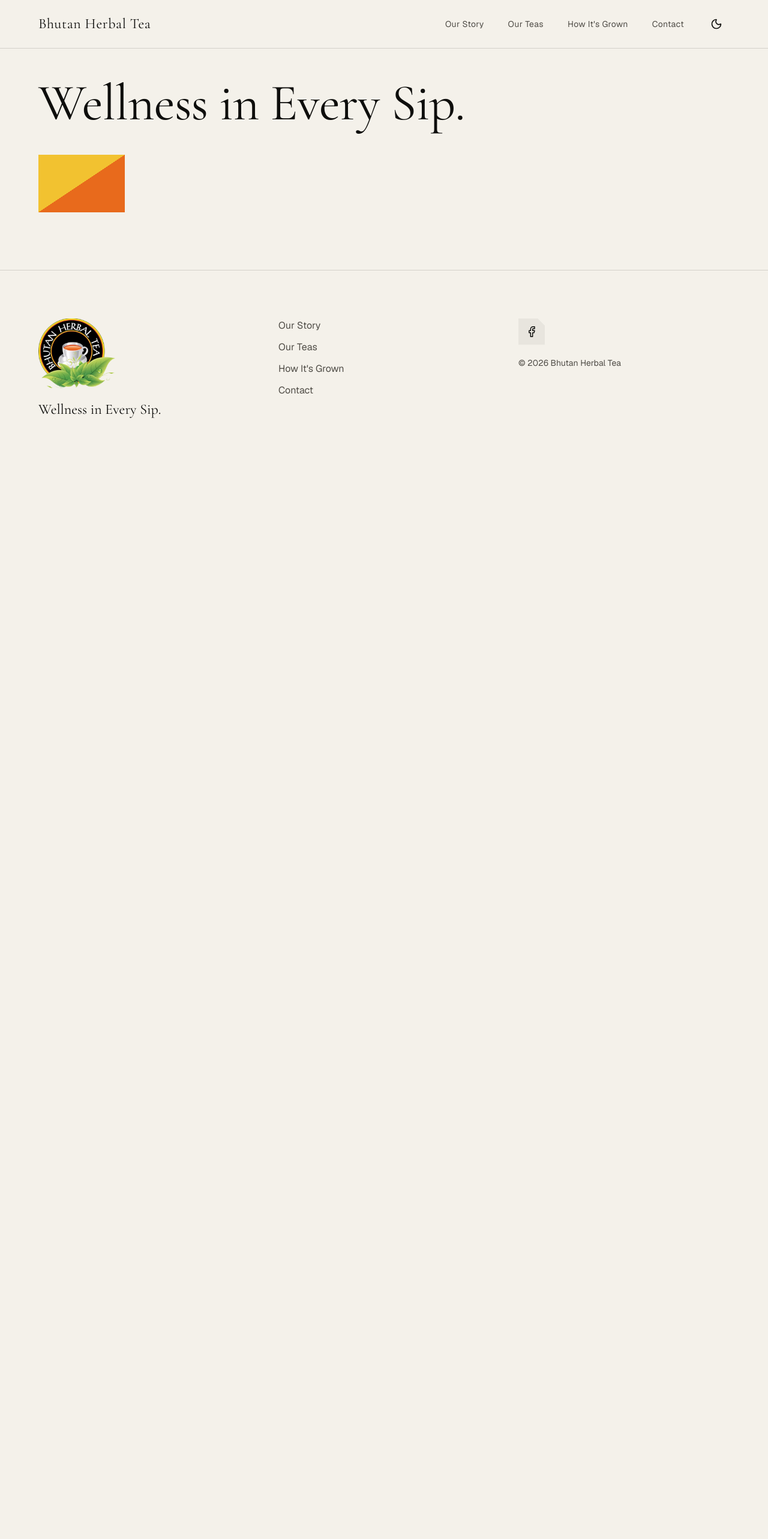
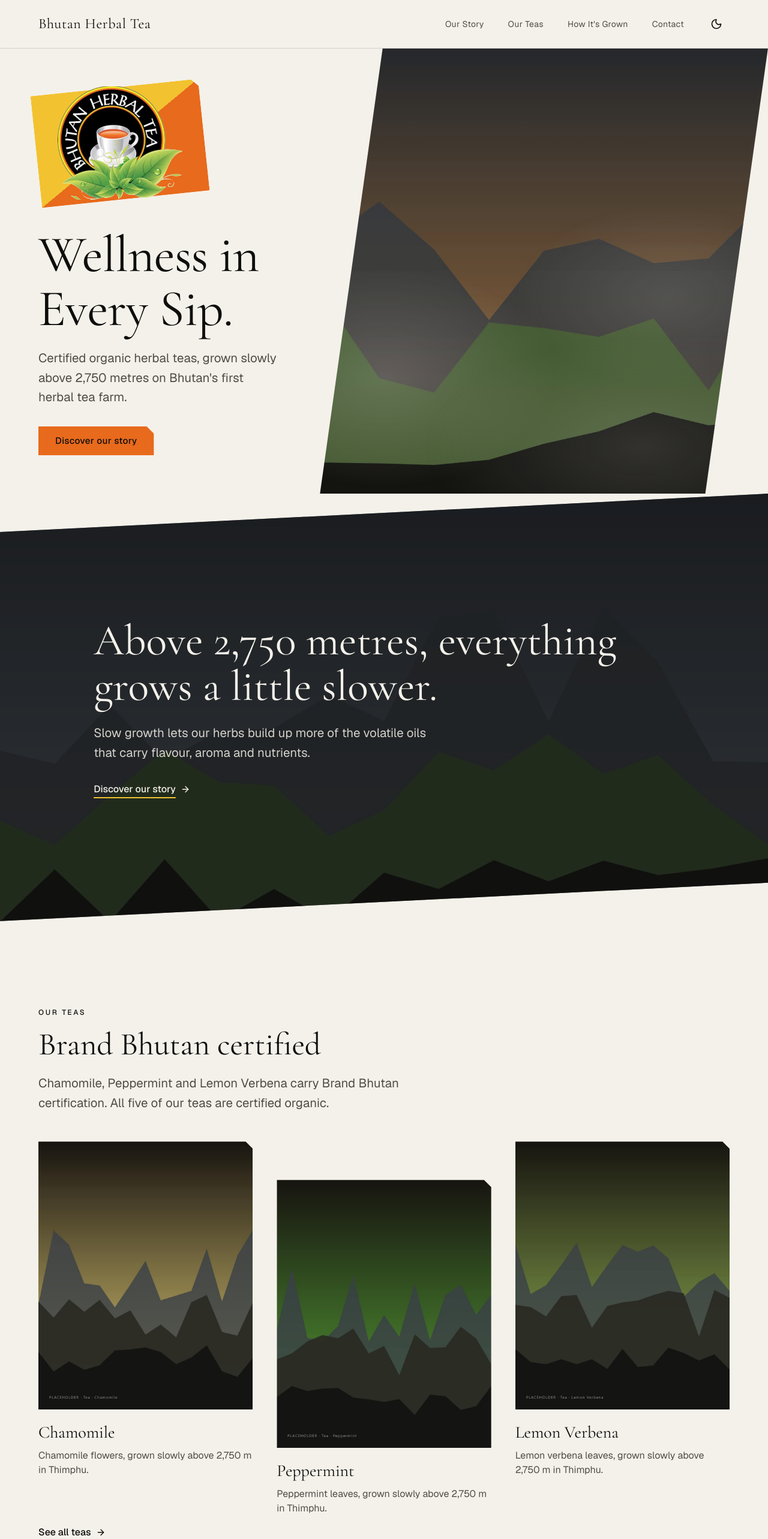
Before and after one commit to Bhutan-Herbal-Tea/Bhutanherbaltea, a Next.js app: page / in a window 1280 px wide. Shown: the top 2566 px of the page at 60% size. Before the commit the page ends 800 px from the top, so only its background shows below. Built offline with nearby package versions, Linux system fonts and the light colour scheme.

Commit message:
Build the Diagonal home page

```diff
--- /dev/null
+++ b/src/app/(home)/_components/ContactPanel.tsx
@@ -0,0 +1,32 @@
+import { contactPage, homeCopy } from "@/data/pages";
+import { ButtonLink } from "@/components/ui/ButtonLink";
+import { Reveal } from "@/components/ui/Reveal";
+import { WhatsAppButton } from "@/components/ui/WhatsAppButton";
+
+// The one block filled with the flag split. Ink text passes contrast on both halves.
+export function ContactPanel() {
+  const { heading, body, linkLabel } = homeCopy.contactPanel;
+  return (
+    <section
+      aria-labelledby="contact-panel-heading"
+      className="flag-split slant-top py-[calc(var(--slant)+4.5rem)] text-ink md:py-[calc(var(--slant)+6rem)]"
+    >
+      <div className="container-page">
+        <Reveal className="flex flex-col items-start gap-8 xl:flex-row xl:items-end xl:justify-between">
+          <div className="max-w-2xl">
+            <h2 id="contact-panel-heading" className="font-serif text-title">
+              {heading}
+            </h2>
+            <p className="mt-4 text-lead">{body}</p>
+          </div>
+          <div className="flex w-full flex-col gap-3 md:w-auto md:flex-row">
+            <WhatsAppButton variant="ink" label={contactPage.whatsappLabel} className="w-full md:w-auto" />
+            <ButtonLink href="/contact" variant="ink" className="w-full md:w-auto">
+              {linkLabel}
+            </ButtonLink>
+          </div>
+        </Reveal>
+      </div>
+    </section>
+  );
+}
--- /dev/null
+++ b/src/app/(home)/_components/FeaturedTeas.tsx
@@ -0,0 +1,35 @@
+import { featuredTeas } from "@/data/teas";
+import { homeCopy } from "@/data/pages";
+import { cn } from "@/lib/utils";
+import { ArrowLink } from "@/components/ui/ArrowLink";
+import { Reveal } from "@/components/ui/Reveal";
+import { Section } from "@/components/ui/Section";
+import { TeaCard } from "@/components/teas/TeaCard";
+
+export function FeaturedTeas() {
+  const { eyebrow, heading, body, linkLabel } = homeCopy.featured;
+  return (
+    <Section aria-labelledby="featured-heading">
+      <Reveal className="max-w-2xl">
+        <p className="eyebrow text-accent-text">{eyebrow}</p>
+        <h2 id="featured-heading" className="mt-4 font-serif text-title text-foreground">
+          {heading}
+        </h2>
+        <p className="mt-5 text-lead text-muted-foreground">{body}</p>
+      </Reveal>
+      <ul
+        aria-label={heading}
+        className="scroll-row -mx-5 mt-12 flex snap-x snap-mandatory scroll-px-5 gap-5 overflow-x-auto px-5 pb-2 md:mx-0 md:grid md:grid-cols-3 md:gap-6 md:overflow-visible md:px-0 md:pb-20 xl:gap-10"
+      >
+        {featuredTeas.map((tea, index) => (
+          <li key={tea.slug} className={cn("w-[78%] shrink-0 snap-start md:w-auto", index === 1 && "md:translate-y-16")}>
+            <TeaCard tea={tea} sizes="(min-width: 1280px) 380px, (min-width: 768px) 33vw, 78vw" />
+          </li>
+        ))}
+      </ul>
+      <ArrowLink href="/teas" className="mt-10 md:mt-0">
+        {linkLabel}
+      </ArrowLink>
+    </Section>
+  );
+}
--- /dev/null
+++ b/src/app/(home)/_components/GrownStrip.tsx
@@ -0,0 +1,29 @@
+import Image from "next/image";
+import { homeCopy } from "@/data/pages";
+import { ArrowLink } from "@/components/ui/ArrowLink";
+import { ImageReveal } from "@/components/ui/ImageReveal";
+import { Reveal } from "@/components/ui/Reveal";
+
+export function GrownStrip() {
+  const { heading, body, linkLabel, image } = homeCopy.grown;
+  return (
+    <section aria-labelledby="grown-heading" className="pb-20 md:pb-28 xl:pb-36">
+      <ImageReveal>
+        <div className="relative aspect-4/3 md:aspect-video xl:aspect-21/9">
+          <Image src={image.src} alt={image.alt} fill sizes="100vw" className="object-cover" />
+        </div>
+      </ImageReveal>
+      <div className="container-page mt-10 xl:mt-14 xl:grid xl:grid-cols-12">
+        <Reveal className="max-w-xl xl:col-span-6 xl:col-start-6 xl:max-w-none">
+          <h2 id="grown-heading" className="font-serif text-title text-foreground">
+            {heading}
+          </h2>
+          <p className="mt-5 text-lead text-muted-foreground">{body}</p>
+          <ArrowLink href="/how-its-grown" className="mt-8">
+            {linkLabel}
+          </ArrowLink>
+        </Reveal>
+      </div>
+    </section>
+  );
+}
--- /dev/null
+++ b/src/app/(home)/_components/Hero.tsx
@@ -0,0 +1,61 @@
+"use client";
+
+import { useRef } from "react";
+import Image from "next/image";
+import { motion, useReducedMotion, useScroll, useTransform } from "framer-motion";
+import { heroPhoto, TAGLINE } from "@/data/site";
+import { homeCopy } from "@/data/pages";
+import { ButtonLink } from "@/components/ui/ButtonLink";
+import { Logo } from "@/components/ui/Logo";
+
+export function Hero() {
+  const ref = useRef<HTMLElement>(null);
+  const reduce = useReducedMotion();
+  const { scrollYProgress } = useScroll({ target: ref, offset: ["start start", "end start"] });
+  const y = useTransform(scrollYProgress, [0, 1], ["0%", reduce ? "0%" : "14%"]);
+  const { subtext, ctaLabel } = homeCopy.hero;
+
+  return (
+    <section
+      ref={ref}
+      className="relative grid min-h-dvh pt-16 md:grid-cols-2 md:items-center xl:grid-cols-[5fr_7fr] xl:pt-20"
+    >
+      {/* Photo: a band with a slanted foot on phones, a flag-angled parallelogram from tablet up. */}
+      <div className="slant-bottom relative h-[44svh] overflow-hidden short:h-[45svh] md:parallelogram md:order-2 md:h-full md:min-h-[calc(100dvh-4rem)] xl:min-h-[calc(100dvh-5rem)]">
+        <motion.div className="absolute inset-0 scale-115" style={{ y }}>
+          <Image
+            src={heroPhoto.src}
+            alt={heroPhoto.alt}
+            fill
+            preload
+            sizes="(min-width: 1280px) 58vw, (min-width: 768px) 50vw, 100vw"
+            className="object-cover"
+          />
+        </motion.div>
+        <div aria-hidden className="absolute inset-0 bg-ink/15" />
+        <div aria-hidden className="mist-layer" />
+        <div aria-hidden className="mist-layer mist-layer--slow" />
+      </div>
+
+      <div className="container-page relative -mt-16 flex flex-col items-start pb-14 short:-mt-10 md:order-1 md:mt-0 md:py-16 xl:pl-16">
+        {/* Left inset keeps the wider, tilted flag halo inside the page margin. */}
+        <div className="relative ml-6 w-32 short:w-24 md:ml-8 md:w-44 xl:w-52">
+          {/* Flag halo: Bhutan's flag proportions (3:2), tilted behind the round logo. */}
+          <div
+            aria-hidden
+            className="flag-split notch absolute top-1/2 left-1/2 aspect-3/2 w-[135%] -translate-x-1/2 -translate-y-1/2 -rotate-6"
+          />
+          <Logo
+            className="relative h-auto w-full"
+            sizes="(min-width: 1280px) 208px, (min-width: 768px) 176px, 128px"
+          />
+        </div>
+        <h1 className="mt-8 font-serif text-display text-foreground short:mt-6 md:mt-12">{TAGLINE}</h1>
+        <p className="mt-5 max-w-md text-lead text-muted-foreground">{subtext}</p>
+        <ButtonLink href="/our-story" className="mt-8">
+          {ctaLabel}
+        </ButtonLink>
+      </div>
+    </section>
+  );
+}
--- /dev/null
+++ b/src/app/(home)/_components/StatementBand.tsx
@@ -0,0 +1,28 @@
+import Image from "next/image";
+import { homeCopy } from "@/data/pages";
+import { ArrowLink } from "@/components/ui/ArrowLink";
+import { Reveal } from "@/components/ui/Reveal";
+
+export function StatementBand() {
+  const { heading, body, linkLabel, image } = homeCopy.statement;
+  return (
+    <section
+      aria-labelledby="statement-heading"
+      className="slant-both relative overflow-hidden py-[calc(var(--slant)+5rem)] md:py-[calc(var(--slant)+7rem)] xl:py-[calc(var(--slant)+9rem)]"
+    >
+      <Image src={image.src} alt={image.alt} fill sizes="100vw" className="object-cover" />
+      <div aria-hidden className="absolute inset-0 bg-ink/60" />
+      <div className="container-page relative">
+        <Reveal className="max-w-4xl xl:ml-[8%]">
+          <h2 id="statement-heading" className="font-serif text-title text-mist xl:text-[4.5rem] xl:leading-[1.05]">
+            {heading}
+          </h2>
+          <p className="mt-6 max-w-xl text-lead text-mist/85">{body}</p>
+          <ArrowLink href="/our-story" tone="photo" className="mt-8">
+            {linkLabel}
+          </ArrowLink>
+        </Reveal>
+      </div>
+    </section>
+  );
+}
--- a/src/app/(home)/page.tsx
+++ b/src/app/(home)/page.tsx
@@ -1,10 +1,17 @@
-import { TAGLINE } from "@/data/site";
+import { ContactPanel } from "./_components/ContactPanel";
+import { FeaturedTeas } from "./_components/FeaturedTeas";
+import { GrownStrip } from "./_components/GrownStrip";
+import { Hero } from "./_components/Hero";
+import { StatementBand } from "./_components/StatementBand";
 
 export default function HomePage() {
   return (
-    <div className="container-page pt-32 pb-24">
-      <h1 className="font-serif text-display text-foreground">{TAGLINE}</h1>
-      <div className="mt-10 h-24 w-36 flag-split" />
-    </div>
+    <>
+      <Hero />
+      <StatementBand />
+      <FeaturedTeas />
+      <GrownStrip />
+      <ContactPanel />
+    </>
   );
 }
--- /dev/null
+++ b/src/components/teas/TeaCard.tsx
@@ -0,0 +1,29 @@
+import Image from "next/image";
+import Link from "next/link";
+import type { Tea } from "@/data/teas";
+import { teaDetailCopy } from "@/data/pages";
+import { ImageReveal } from "@/components/ui/ImageReveal";
+
+type TeaCardProps = { tea: Tea; sizes: string };
+
+export function TeaCard({ tea, sizes }: TeaCardProps) {
+  return (
+    <Link href={`/teas/${tea.slug}`} className="group block">
+      <ImageReveal>
+        <div className="notch relative aspect-4/5 overflow-hidden bg-card">
+          <Image
+            src={tea.image}
+            alt={`${tea.name} ${teaDetailCopy.imageAltSuffix}`}
+            fill
+            sizes={sizes}
+            className="object-cover transition-transform duration-700 group-hover:scale-[1.04]"
+          />
+        </div>
+      </ImageReveal>
+      <h3 className="mt-5 font-serif text-2xl text-foreground decoration-accent-mark decoration-2 underline-offset-8 group-hover:underline md:text-[1.75rem]">
+        {tea.name}
+      </h3>
+      <p className="mt-2 text-muted-foreground">{tea.shortDescription}</p>
+    </Link>
+  );
+}
--- a/src/components/ui/ImageReveal.tsx
+++ b/src/components/ui/ImageReveal.tsx
@@ -10,18 +10,19 @@
 
 type ImageRevealProps = { children: ReactNode; className?: string };
 
+// The outer element is what the viewport observer watches: a fully clipped element
+// has no visible area, so observing the clipped element itself never fires.
 export function ImageReveal({ children, className }: ImageRevealProps) {
   const reduce = useReducedMotion();
   return (
-    <motion.div
-      data-reveal=""
-      className={className}
-      initial={{ clipPath: HIDDEN }}
-      whileInView={{ clipPath: SHOWN }}
-      viewport={{ once: true, amount: 0.2 }}
-      transition={{ duration: reduce ? 0 : 1.1, ease: [0.65, 0, 0.35, 1] }}
-    >
-      {children}
+    <motion.div className={className} initial="hidden" whileInView="shown" viewport={{ once: true, amount: 0.2 }}>
+      <motion.div
+        data-reveal=""
+        variants={{ hidden: { clipPath: HIDDEN }, shown: { clipPath: SHOWN } }}
+        transition={{ duration: reduce ? 0 : 1.1, ease: [0.65, 0, 0.35, 1] }}
+      >
+        {children}
+      </motion.div>
     </motion.div>
   );
 }
```
